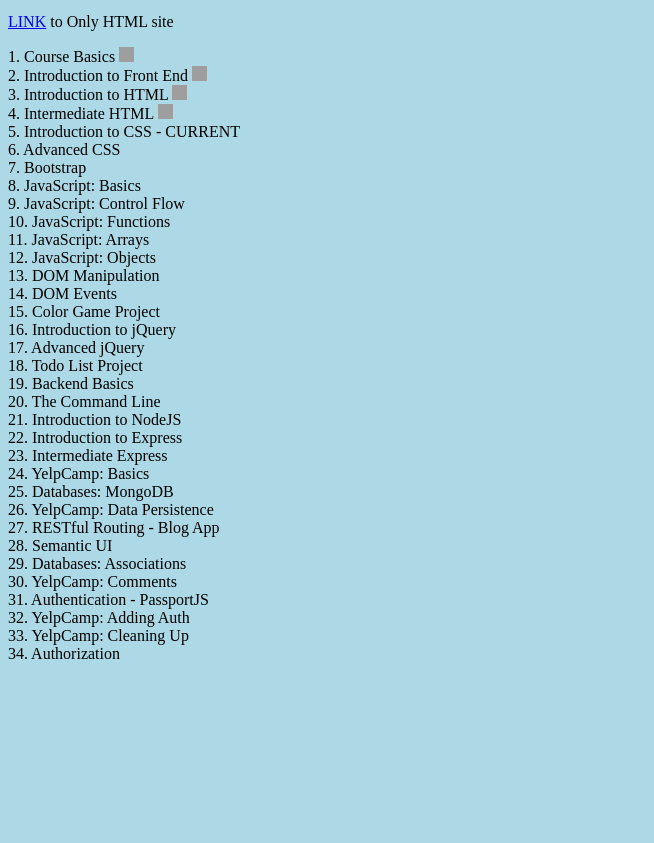
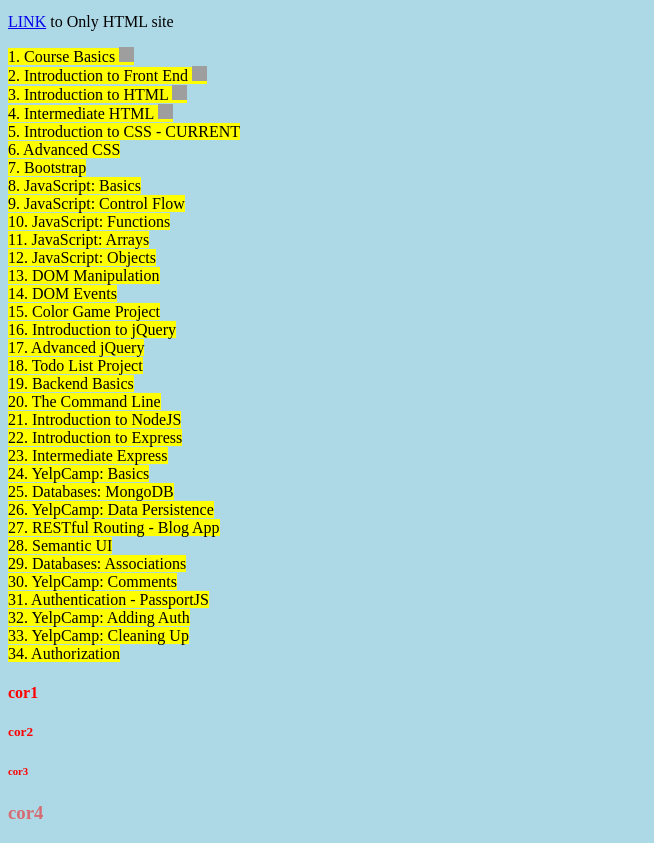
Before and after one commit to ricardobah/CursoModuloCSS, a plain HTML site: page index.html in a window 1280 px wide. Shown: the part 227-1070 px from the top of the page, without its empty margins (0-654 px from the left). Before the commit the page ends 906 px from the top, so only its background shows below. Drawn offline with Linux system fonts and the light colour scheme; grey boxes are pictures that could not be loaded.

Commit message:
test rgb and background

```diff
--- a/index.css
+++ b/index.css
@@ -6,9 +6,34 @@ h1 {
     color: navy;
     margin-left: 20px;
 }
+h4{
+	color:red;
+}
+
+h5{
+	color: #FF0000;
+
+}
+
+h6{
+	color: rgb(255,0,0);
+
+}
+
+h3{
+	color:rgba(255,0,0,.5);
+}
+
+h2{
+	color: rgba(255,0,0,.2);
+}
 
 input{
 	color: purple;
 	border-color: red;
 	border-width: 5px;
 }
+
+avd{
+	background: #ffff00;
+}
--- a/index.html
+++ b/index.html
@@ -28,12 +28,13 @@
 			</label><br/>
 
 
-		<input type="submit" name="rr" value="submit" >
+		<input type="submit" name="buttonSubmit" value="submit" >
 		</form>
 
 		<p><a href="/onlyhtml/index.html">LINK</a> to Only HTML site</p>
-		<p>
+
 			<p>
+				<avd>
 			1. Course Basics <img width="15" height="15" src="https://png.clipart.me/istock/previews/9153/91537675-round-green-button-with-shadow-check-sign.jpg"> <br>
 			2. Introduction to Front End <img width="15" height="15" src="https://png.clipart.me/istock/previews/9153/91537675-round-green-button-with-shadow-check-sign.jpg"><br>
 			3. Introduction to HTML <img width="15" height="15" src="https://png.clipart.me/istock/previews/9153/91537675-round-green-button-with-shadow-check-sign.jpg"><br>
@@ -68,10 +69,13 @@
 			32. YelpCamp: Adding Auth<br>
 			33. YelpCamp: Cleaning Up<br>
 			34. Authorization<br>
-
+			</avd>
 
 		</p>
 
-		</p>
+		<h4>cor1</h4>
+		<h5>cor2</h5>
+		<h6>cor3</h6>
+		<h3>cor4</h3>
 	</body>
 </html>
```
